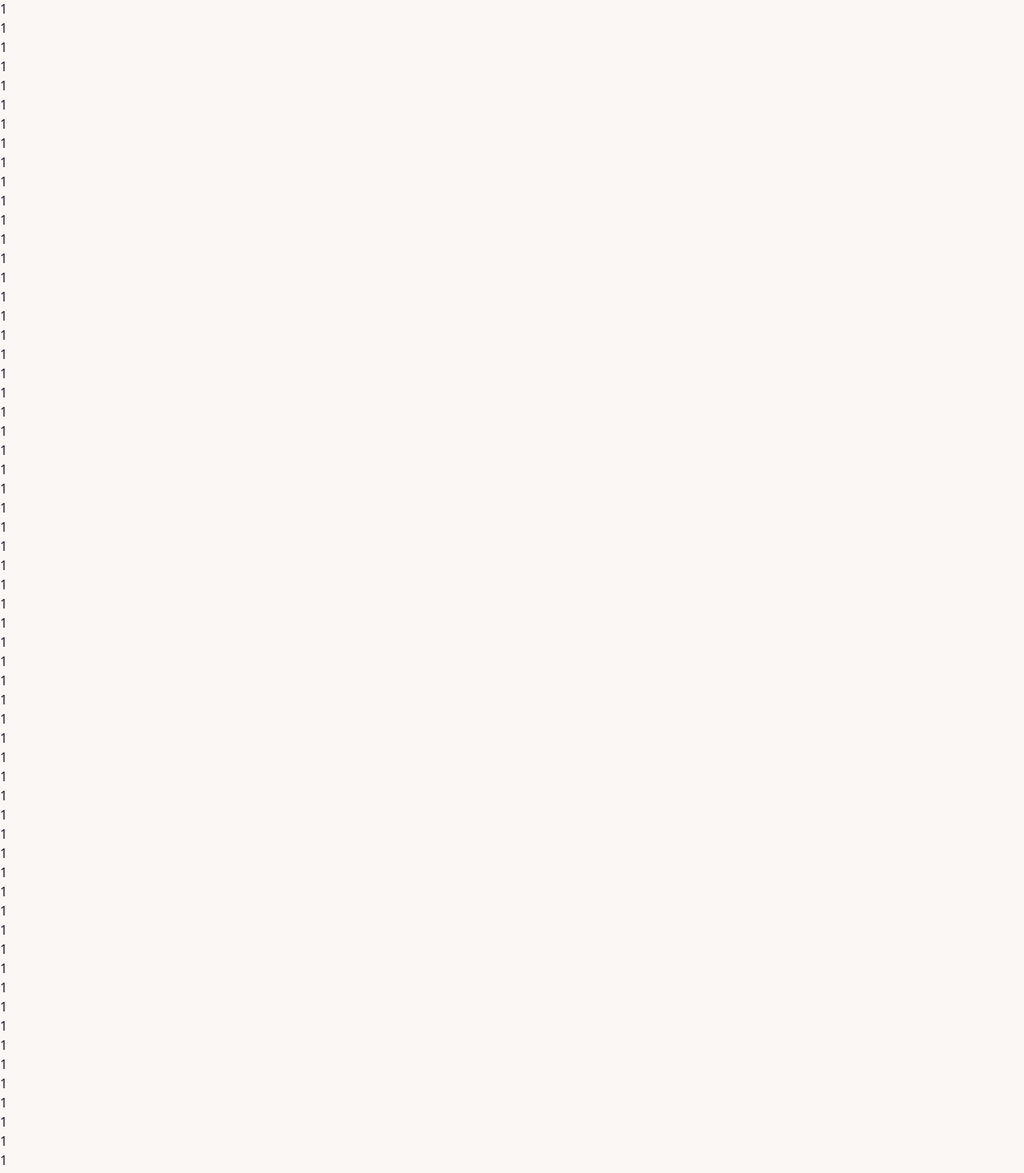
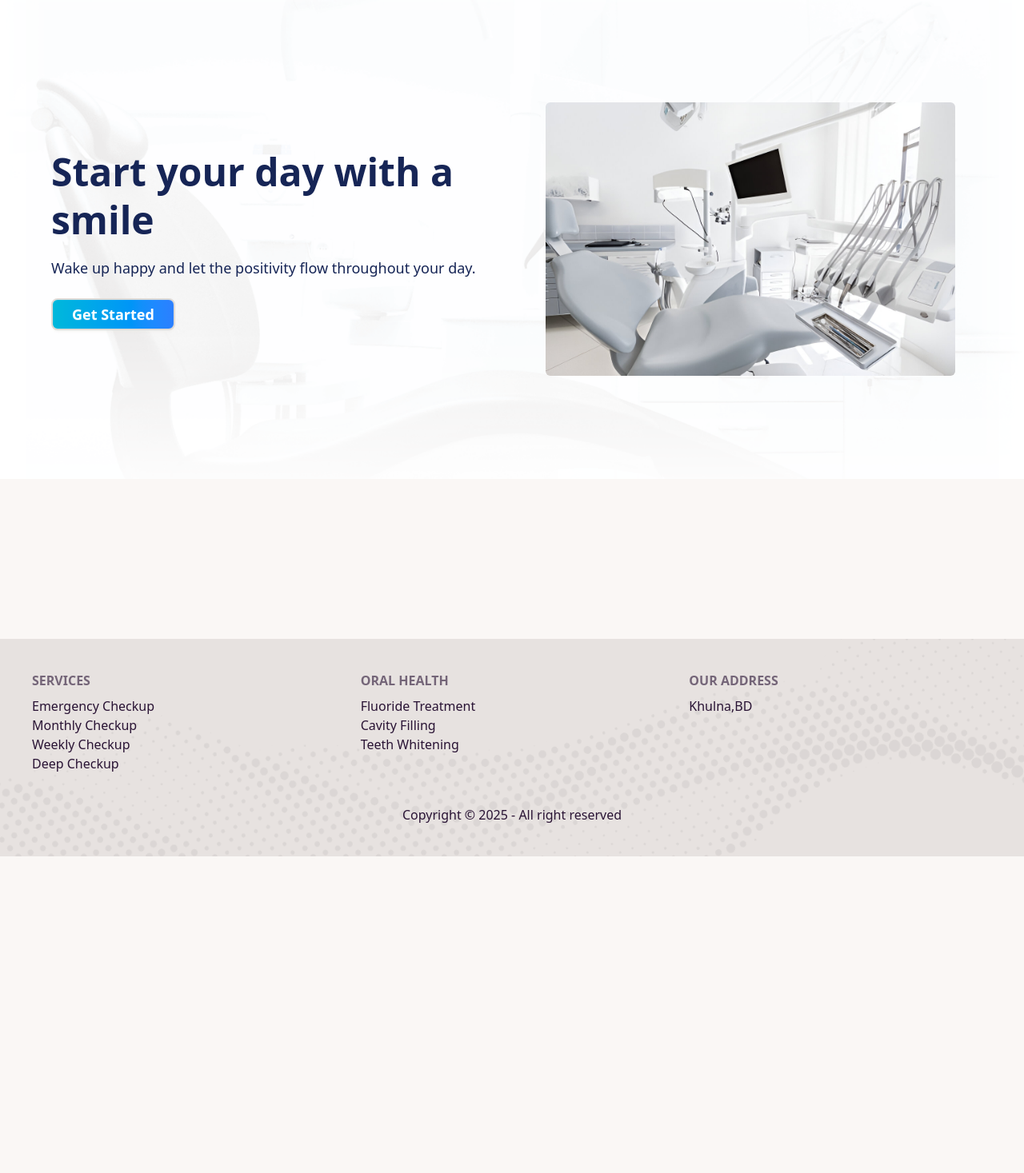
Before and after one commit to Khandaker20201125010/BrightBites, a React (Vite) app: page / in a window 1280 px wide. Shown: the part 80-1547 px from the top of the page at 80% size. After the commit the page ends 1151 px from the top, so only its background shows below. Built offline with nearby package versions, Linux system fonts and the light colour scheme.

Commit message:
banner added

```diff
--- /dev/null
+++ b/src/Componenets/Banner/Banner.jsx
@@ -0,0 +1,35 @@
+import banner from "../../assets/images/banner.jpg";
+import landBg from "../../assets/images/landing-bg.png";
+
+const Banner = () => {
+    return (
+        <div
+            className="bg-cover bg-center bg-no-repeat h-[600px] flex items-center px-4 sm:px-8 lg:px-16"
+            style={{ backgroundImage: `url(${landBg})` }} // Correct way to set background
+        >
+            <div className="max-w-7xl mx-auto flex flex-col-reverse lg:flex-row justify-between items-center gap-10">
+
+                {/* Left Content */}
+                <div className="text-center lg:text-left w-full lg:w-1/2">
+                    <h1 className="text-3xl sm:text-4xl lg:text-5xl font-bold text-blue-950 leading-tight">
+                        Start your day with a smile
+                    </h1>
+                    <p className="text-base sm:text-lg text-blue-950 mt-4">
+                        Wake up happy and let the positivity flow throughout your day.
+                    </p>
+                    <button className="btn mt-6 bg-gradient-to-r from-cyan-500 to-blue-500 text-white px-6 py-3 text-lg rounded-lg">
+                        Get Started
+                    </button>
+                </div>
+
+                {/* Right Image */}
+                <div className="w-full lg:w-1/2 flex justify-center">
+                    <img className="w-3/4 sm:w-2/3 lg:w-full max-w-lg rounded-md" src={banner} alt="Banner" />
+                </div>
+
+            </div>
+        </div>
+    );
+};
+
+export default Banner;
--- a/src/Pages/Home.jsx
+++ b/src/Pages/Home.jsx
@@ -1,81 +1,11 @@
+import Banner from "../Componenets/Banner/Banner";
 
 
 const Home = () => {
     return (
-        <div>
-            <h1>1</h1>
-            <h1>1</h1>
-            <h1>1</h1>
-            <h1>1</h1>
-            <h1>1</h1>
-            <h1>1</h1>
-            <h1>1</h1>
-            <h1>1</h1>
-            <h1>1</h1>
-            <h1>1</h1>
-            <h1>1</h1>
-            <h1>1</h1>
-            <h1>1</h1>
-            <h1>1</h1>
-            <h1>1</h1>
-            <h1>1</h1>
-            <h1>1</h1>
-            <h1>1</h1>
-            <h1>1</h1>
-            <h1>1</h1>
-            <h1>1</h1>
-            <h1>1</h1>
-            <h1>1</h1>
-            <h1>1</h1>
-            <h1>1</h1>
-            <h1>1</h1>
-            <h1>1</h1>
-            <h1>1</h1>
-            <h1>1</h1>
-            <h1>1</h1>
-            <h1>1</h1>
-            <h1>1</h1>
-            <h1>1</h1>
-            <h1>1</h1>
-            <h1>1</h1>
-            <h1>1</h1>
-            <h1>1</h1>
-            <h1>1</h1>
-            <h1>1</h1>
-            <h1>1</h1>
-            <h1>1</h1>
-            <h1>1</h1>
-            <h1>1</h1>
-            <h1>1</h1>
-            <h1>1</h1>
-            <h1>1</h1>
-            <h1>1</h1>
-            <h1>1</h1>
-            <h1>1</h1>
-            <h1>1</h1>
-            <h1>1</h1>
-            <h1>1</h1>
-            <h1>1</h1>
-            <h1>1</h1>
-            <h1>1</h1>
-            <h1>1</h1>
-            <h1>1</h1>
-            <h1>1</h1>
-            <h1>1</h1>
-            <h1>1</h1>
-            <h1>1</h1>
-            <h1>1</h1>
-            <h1>1</h1>
-            <h1>1</h1>
-            <h1>1</h1>
-            <h1>1</h1>
-            <h1>1</h1>
-            <h1>1</h1>
-            <h1>1</h1>
-            <h1>1</h1>
-            <h1>1</h1>
-            <h1>1</h1>
-        </div>
+       <div>
+        <Banner></Banner>
+       </div>
     );
 };
 
--- a/src/Shared/Navbar.jsx
+++ b/src/Shared/Navbar.jsx
@@ -46,7 +46,7 @@ const Navbar = () => {
         setNavColor("bg-white");
         setTextColor("text-blue-500");
         setLanColor("text-blue-500");
-        setButtonColor("bg-cyan-400 text-black");
+        setButtonColor("bg-gradient-to-r from-cyan-500 to-blue-500 text-white hover:text-gray-200");
       }
 
       setLastScrollY(currentScrollY);
```
Also changed, not shown: src/assets/images/banner.jpg (added), src/assets/images/landing-bg.png (added).
